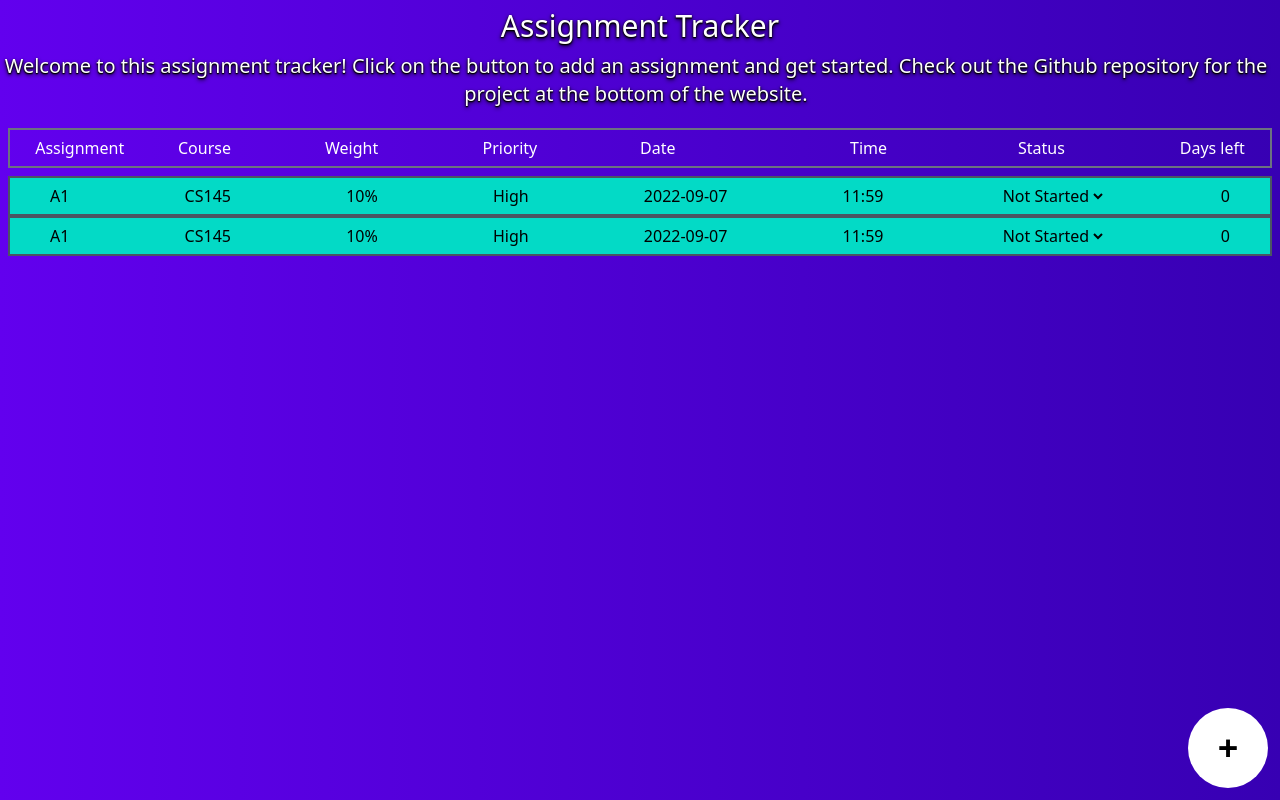
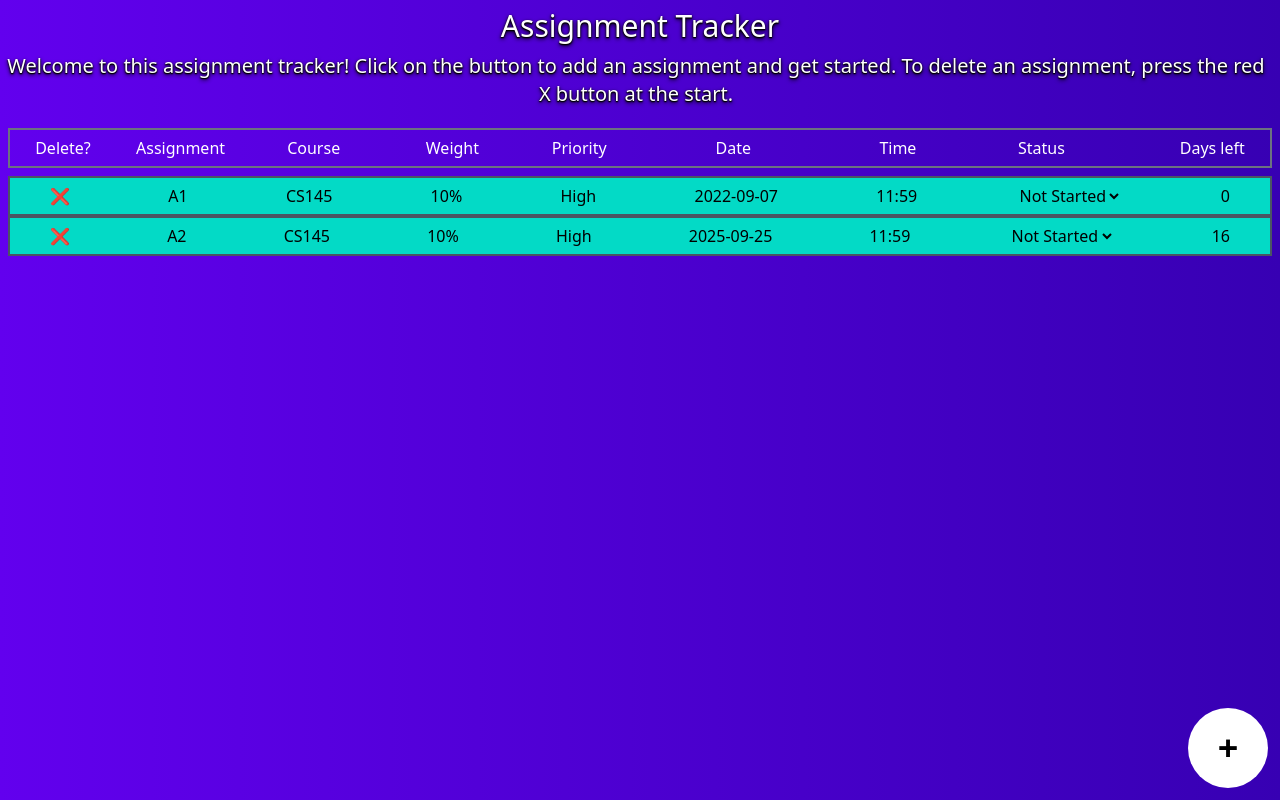
Before and after one commit to mathcslearner/assignment-tracker, a React (Vite) app: page / in a window 1280 px wide. Built offline with nearby package versions, Linux system fonts and the light colour scheme.

Commit message:
added a delete button

```diff
--- a/src/App.tsx
+++ b/src/App.tsx
@@ -24,6 +24,15 @@ const App = () => {
     date: "2022-09-07",
     time: "11:59",
     status: "Not Started"
+  }, {
+    id: "A2-CS145",
+    name: "A2",
+    coursename: "CS145",
+    weight: 10,
+    priority: "High",
+    date: "2025-09-25",
+    time: "11:59",
+    status: "Not Started"
   }]);
 
   const openForm = () => {
@@ -40,21 +49,21 @@ const App = () => {
   return (
     <div id="container">
       <h1 className="text-3xl text-white text-shadow-black text-shadow-md text-center p-2">Assignment Tracker</h1>
-      <p className="text-white text-xl text-shadow-black text-shadow-md text-center mr-2">Welcome to this assignment tracker! Click on the button to add an assignment and get started. Check out the Github repository for the project at the bottom of the website.</p>
+      <p className="text-white text-xl text-shadow-black text-shadow-md text-center mr-2">Welcome to this assignment tracker! Click on the button to add an assignment and get started. To delete an assignment, press the red X button at the start.</p>
 
       <div id="assignment-header" className="border-2 border-gray-500 px-10 mx-2 mt-5 relative h-10">
-        <p className="text-white absolute top-1.5 left-1/50">Assignment</p>
-        <p className="text-white absolute top-1.5 left-2/15">Course</p>
-        <p className="text-white absolute top-1.5 left-1/4">Weight</p>
-        <p className="text-white absolute top-1.5 left-15/40">Priority</p>
-        <p className="text-white absolute top-1.5 left-1/2">Date</p>
-        <p className="text-white absolute top-1.5 left-2/3">Time</p>
+        <p className="text-white absolute top-1.5 left-[2%]">Delete?</p>
+        <p className="text-white absolute top-1.5 left-[10%]">Assignment</p>
+        <p className="text-white absolute top-1.5 left-[22%]">Course</p>
+        <p className="text-white absolute top-1.5 left-[33%]">Weight</p>
+        <p className="text-white absolute top-1.5 left-[43%]">Priority</p>
+        <p className="text-white absolute top-1.5 left-[56%]">Date</p>
+        <p className="text-white absolute top-1.5 left-[69%]">Time</p>
         <p className="text-white absolute top-1.5 left-4/5">Status</p>
         <p className="text-white absolute top-1.5 right-1/50">Days left</p>
       </div>
 
       <div id="assignments-container" className="pt-2">
-        <Assignment name={"A1"} courseName={"CS145"} weight={10} priority={"High"} date={"2022-09-07"} time={"11:59"} status={"Not Started"} assignmentList={assignmentList} setAssignmentList={setAssignmentList}/>
         {assignmentList.map((assignment) => <Assignment name={assignment.name} courseName={assignment.coursename} weight={assignment.weight} priority={assignment.priority} date={assignment.date} time={assignment.time} status={assignment.status} assignmentList={assignmentList} setAssignmentList={setAssignmentList}/>)}
       </div>
 
--- a/src/Assignment.tsx
+++ b/src/Assignment.tsx
@@ -19,12 +19,19 @@ const Assignment = ({name, courseName, weight, priority, date, time, status, ass
     const changeStatus = (e: React.ChangeEvent<HTMLSelectElement>) => {
         setNewStatus(e.target.value);
         setAssignmentList(assignmentList.map((assignment) => {
-            if (assignment.id === name + courseName) {
+            if (assignment.id === name + "-" +courseName) {
                 return {...assignment, status: newStatus};
             } else{
                 return assignment;
             }
         }))
+    }
+
+    const deleteAssignment = () => {
+        const confirmedDeletion = window.confirm("Are you sure you want to delete this assignment?");
+        if (confirmedDeletion){
+            setAssignmentList(prev => prev.filter((assignment) => {return assignment.id !== name + "-" + courseName}));
+        }
     }
 
     const daysLeft = (duedate: string): number => {
@@ -37,6 +44,7 @@ const Assignment = ({name, courseName, weight, priority, date, time, status, ass
 
     return(
         <div id="assignment-row" className="border-2 border-gray-600 flex flex-row items-center justify-between px-10 bg-[#03DAC6] mx-2 h-10">
+            <button type="button" onClick={deleteAssignment}>&#10060;</button>
             <div>{name}</div>
             <div>{courseName}</div>
             <div>{weight}%</div>
--- a/src/Form.tsx
+++ b/src/Form.tsx
@@ -34,7 +34,7 @@ const AssignmentForm = ({isOpen, setIsOpen, assignmentName, setAssignmentName, c
         e.preventDefault();
 
         setAssignmentList([...assignmentList, {
-            id: assignmentName + courseName,
+            id: assignmentName + "-" + courseName,
             name: assignmentName,
             coursename: courseName,
             weight: Number(weight),
@@ -58,7 +58,7 @@ const AssignmentForm = ({isOpen, setIsOpen, assignmentName, setAssignmentName, c
                         <input value={assignmentName} onChange = {(e) => setAssignmentName(e.target.value)} type="text" className="ml-5 border-[1.5px] border-gray shadow-sm px-2" required placeholder="Ex: Assignment 1"></input>
                     </label>
                     <label className="pl-2">Course Name
-                        <input value={courseName} onChange = {(e) => setCourseName(e.target.value)} type="text" className = "ml-5 border-[1.5px] border-gray shadow-sm px-2" required placeholder="Ex: CS145"></input>
+                        <input value={courseName} onChange = {(e) => setCourseName(e.target.value.toUpperCase())} type="text" className = "ml-5 border-[1.5px] border-gray shadow-sm px-2" required placeholder="Ex: CS145"></input>
                     </label>
                     <label className="pl-2">Weight
                         <input value={weight} onChange={(e) => setWeight(e.target.value.replace(/^0+(?=\d)/, ''))} type="number" min={0} max={100} className = "ml-5 border-[1.5px] border-gray shadow-sm px-2" required></input>
```
